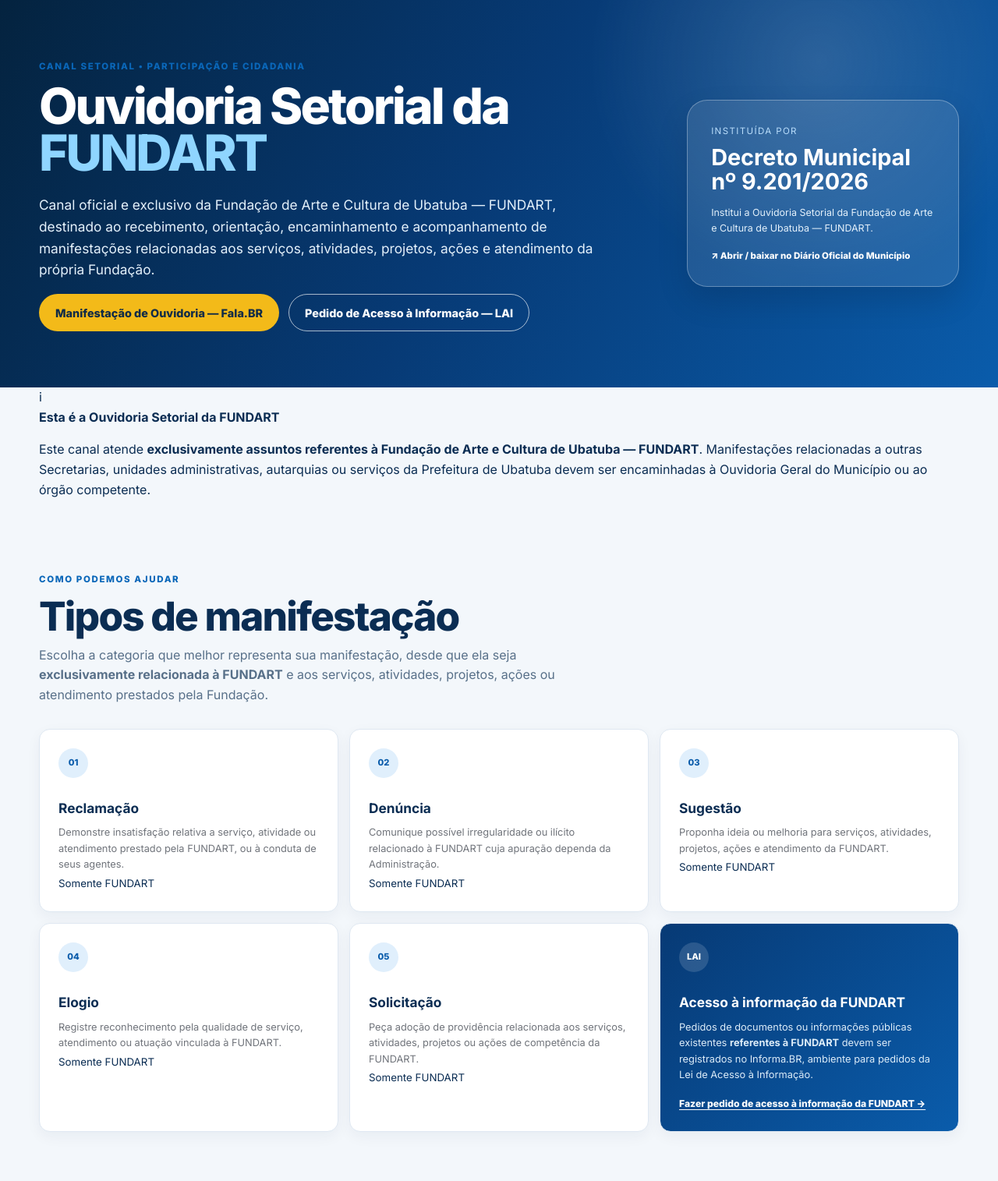
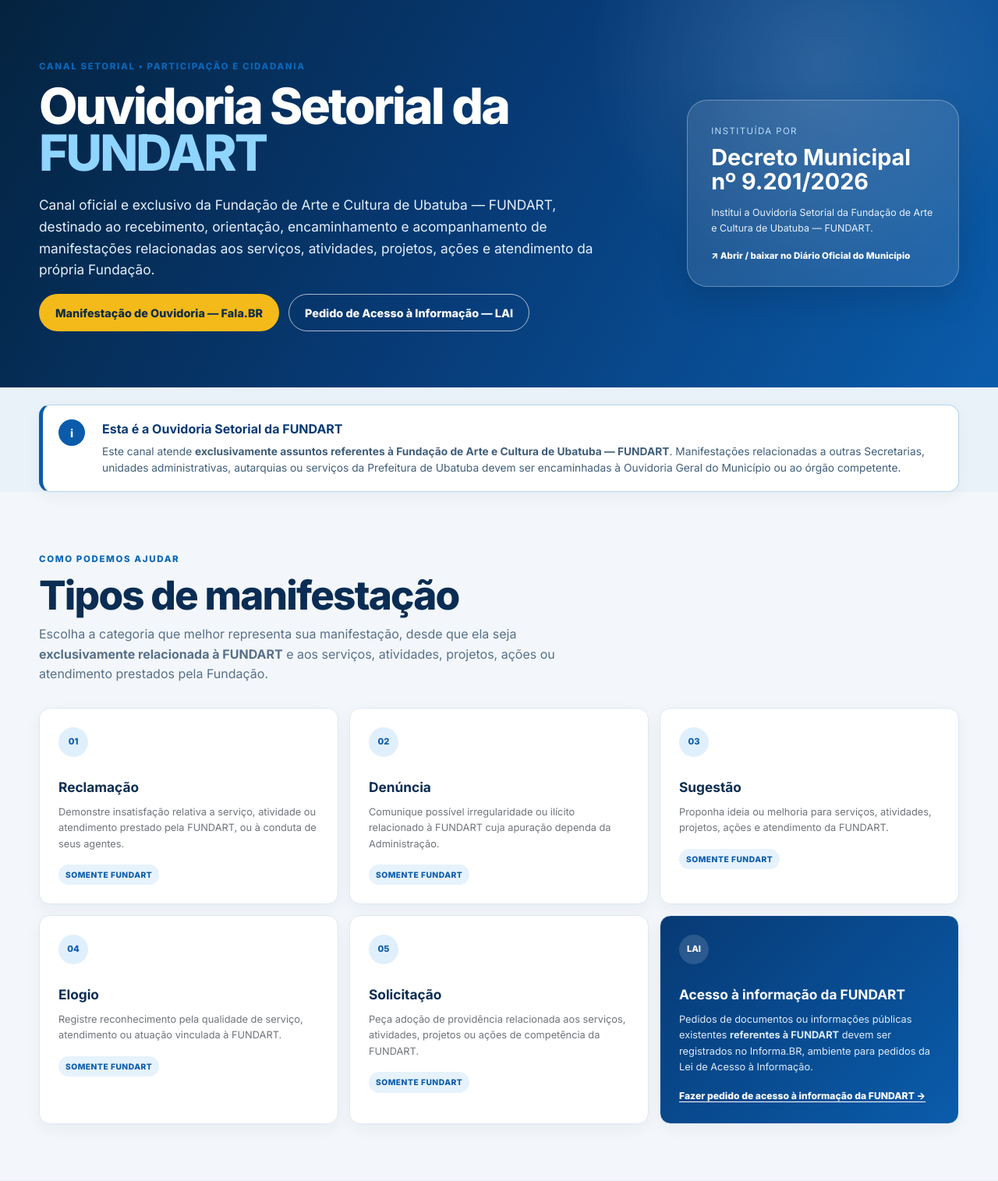
Before and after one commit to mskpoeira/fundart, a PHP site: page /ouvidoria.html in a window 1280 px wide. Shown: the part 161-1676 px from the top of the page at 78% size. Run offline with PHP 8.4, Linux system fonts and the light colour scheme.

Commit message:
style: adicionar aviso de competência da Ouvidoria Setorial

```diff
--- a/public/page-layout.css
+++ b/public/page-layout.css
@@ -97,3 +97,20 @@
 .page-v2 .button-lai:hover{background:#d8edff}
 .page-v2 .channel-actions{max-width:520px}
 .page-v2.high-contrast .button-lai{background:#fff;color:#000;border-color:#fff}
+
+.scope-banner{background:#eaf2f9;padding:22px 0 0}
+.scope-alert{display:grid;grid-template-columns:42px 1fr;gap:14px;align-items:start;background:#fff;border:1px solid #b8d4ec;border-left:5px solid #0a5cab;border-radius:14px;padding:18px 20px;box-shadow:0 6px 18px rgba(12,48,86,.05)}
+.scope-alert .scope-icon{width:34px;height:34px;border-radius:50%;display:grid;place-items:center;background:#0a5cab;color:#fff;font-weight:800;font-size:.9rem}
+.scope-alert strong{display:block;color:#073a75;font-size:1rem;margin-bottom:5px}
+.scope-alert p{margin:0;color:#405e79;font-size:.86rem;line-height:1.55}
+.scope-tag{display:inline-flex;margin-top:16px;padding:5px 9px;border-radius:999px;background:#e6f2fc;color:#0a5cab;font-size:.64rem;font-weight:800;text-transform:uppercase;letter-spacing:.05em}
+.page-v2 .manifest-info .scope-tag{background:rgba(255,255,255,.14);color:#fff}
+.page-v2.high-contrast .scope-banner{background:#000}
+.page-v2.high-contrast .scope-alert{background:#000;border-color:#fff;border-left-color:#fff}
+.page-v2.high-contrast .scope-alert strong,.page-v2.high-contrast .scope-alert p{color:#fff}
+.page-v2.high-contrast .scope-alert .scope-icon{background:#fff;color:#000}
+.page-v2.high-contrast .scope-tag{background:#fff;color:#000}
+@media(max-width:580px){
+  .scope-alert{grid-template-columns:1fr;padding:16px}
+  .scope-alert .scope-icon{width:30px;height:30px}
+}
```
